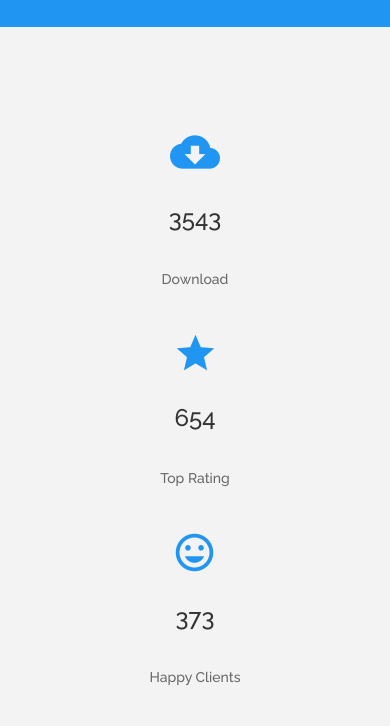
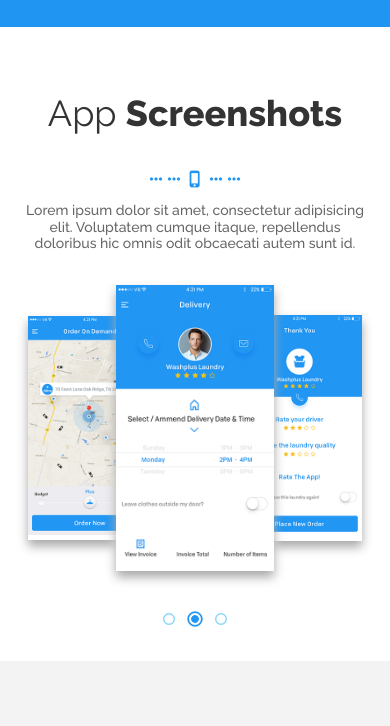
Before and after one commit to reportedsocks/appspress, a plain HTML site: page css/index.html in a window 390 px wide. Shown: the part 8779-9505 px from the top of the page. Drawn offline with Linux system fonts and the light colour scheme.

Commit message:
Final Commit

```diff
--- a/css/css/style.css
+++ b/css/css/style.css
@@ -2212,3 +2212,82 @@ input {
 
 .user-avatar {
   text-align: center; }
+
+@media only screen and (max-width: 600px) {
+  .adoptate-map {
+    width: 300px;
+    height: 350px; } }
+
+.gallery-wrapper {
+  width: 60%;
+  display: -webkit-box;
+  display: -webkit-flex;
+  display: -ms-flexbox;
+  display: flex;
+  -webkit-box-orient: vertical;
+  -webkit-box-direction: normal;
+  -webkit-flex-direction: column;
+  -ms-flex-direction: column;
+  flex-direction: column;
+  margin: 0 auto; }
+  @media only screen and (max-width: 1300px) {
+    .gallery-wrapper {
+      width: 75%; } }
+  @media only screen and (max-width: 1000px) {
+    .gallery-wrapper {
+      width: 85%; } }
+  @media only screen and (max-width: 400px) {
+    .gallery-wrapper {
+      width: 90%; } }
+
+.gallery-content {
+  display: -webkit-box;
+  display: -webkit-flex;
+  display: -ms-flexbox;
+  display: flex;
+  -webkit-box-orient: horizontal;
+  -webkit-box-direction: normal;
+  -webkit-flex-direction: row;
+  -ms-flex-direction: row;
+  flex-direction: row;
+  -webkit-box-pack: center;
+  -webkit-justify-content: center;
+  -ms-flex-pack: center;
+  justify-content: center;
+  -webkit-box-align: center;
+  -webkit-align-items: center;
+  -ms-flex-align: center;
+  align-items: center; }
+  .gallery-content div {
+    -webkit-box-shadow: 0px 6px 10px #a8a7a7;
+    box-shadow: 0px 6px 10px #a8a7a7; }
+
+.big-img {
+  width: 31%;
+  z-index: 5; }
+  @media only screen and (max-width: 800px) {
+    .big-img {
+      width: 40%; } }
+  @media only screen and (max-width: 400px) {
+    .big-img {
+      width: 45%; } }
+
+.medium-img {
+  width: 19%;
+  z-index: 3; }
+  @media only screen and (max-width: 800px) {
+    .medium-img {
+      width: 20%; } }
+  @media only screen and (max-width: 400px) {
+    .medium-img {
+      width: 25%; } }
+
+.small-img {
+  width: 15%;
+  z-index: 1; }
+  @media only screen and (max-width: 800px) {
+    .small-img {
+      display: none; } }
+
+.gallery-bullet {
+  margin-top: 40px; }
--- a/css/index.html
+++ b/css/index.html
@@ -21,7 +21,7 @@
         <div class="menu">
           <div><a href="#home" class="link">Home</a></div>
           <div><a href="#features" class="link">Features</a></div>
-          <div><a href="#" class="link">Screenshots</a></div>
+          <div><a href="#screenshots" class="link">Screenshots</a></div>
           <div><a href="#testimonials" class="link">Testimonials</a></div>
           <div><a href="#team" class="link">Team</a></div>
           <div><a href="#pricing" class="link">Pricing</a></div>
@@ -242,6 +242,35 @@ dolorem soluta nesciunt</p></div>
         </div>
       </div>
       </div>
+
+
+
+
+     <div class="features-title" id="screenshots">
+        <div class="features-title-header"><p>App <b>Screenshots</b></p></div>
+        <div><img src="img/features-icon.png"></div>
+        <div class="features-title-text"><p>Lorem ipsum dolor sit amet, consectetur adipisicing elit. Voluptatem cumque itaque, repellendus doloribus hic omnis odit obcaecati autem sunt id.</p></div>
+      </div>
+
+      <div class="gallery-wrapper ">
+        <div class="gallery-content">
+        <div class="small-img"><img class="adoptive-img" src="img/cut-screen5.png"></div>
+        <div class="medium-img"><img class="adoptive-img" src="img/cut-screen3.png"></div>
+        <div class="big-img"><img class="adoptive-img" src="img/screenshot1.png"></div>
+        <div class="medium-img"><img class="adoptive-img" src="img/cut-screen2.png"></div>
+        <div class="small-img"><img class="adoptive-img" src="img/cut-screen4.png"></div>
+
+      </div>
+      <div class="gallery-bullet margin-bot-130 text-center"><img src="img/gallery-bullet.png"></div>
+
+
+
+    </div>
+
+
+
+
+
 
 
       <div class="funfact-container">
@@ -603,7 +632,7 @@ dolorem soluta nesciunt</p></div>
 
           </div>
 
-          <div class="right-column"><img class="adoptive-img" src="img/map.png"></div>
+          <div class="right-column"><iframe class="adoptate-map" src="https://www.google.com/maps/embed?pb=!1m23!1m12!1m3!1d59139.993943252884!2d-77.45055379561141!3d38.8287263888808!2m3!1f0!2f0!3f0!3m2!1i1024!2i768!4f13.1!4m8!3e6!4m5!1s0x89b644817a4a9ef3%3A0x9932b1116c9da2c!2z0KHQtdC90YLQtdGA0LLQuNC7LCDQktC40YDQtNC20LjQvdC40Y8sINCh0KjQkA!3m2!1d38.840390899999996!2d-77.42887689999999!4m0!5e0!3m2!1sru!2sua!4v1511968449650" width="460" height="530" frameborder="0" style="border:0" allowfullscreen></iframe></div>
         </div>
 
 </div>
```
Also changed, not shown: css/blog.html (+1 -1 lines), css/post.html (+1 -1 lines), css/img/cut-screen2.png (added), css/img/cut-screen3.png (added), css/img/cut-screen4.png (added), css/img/cut-screen5.png (added), css/img/gallery-bullet.png (added), css/img/screenshot1.png (added), css/img/screenshot2.png (added), 3 other files.
